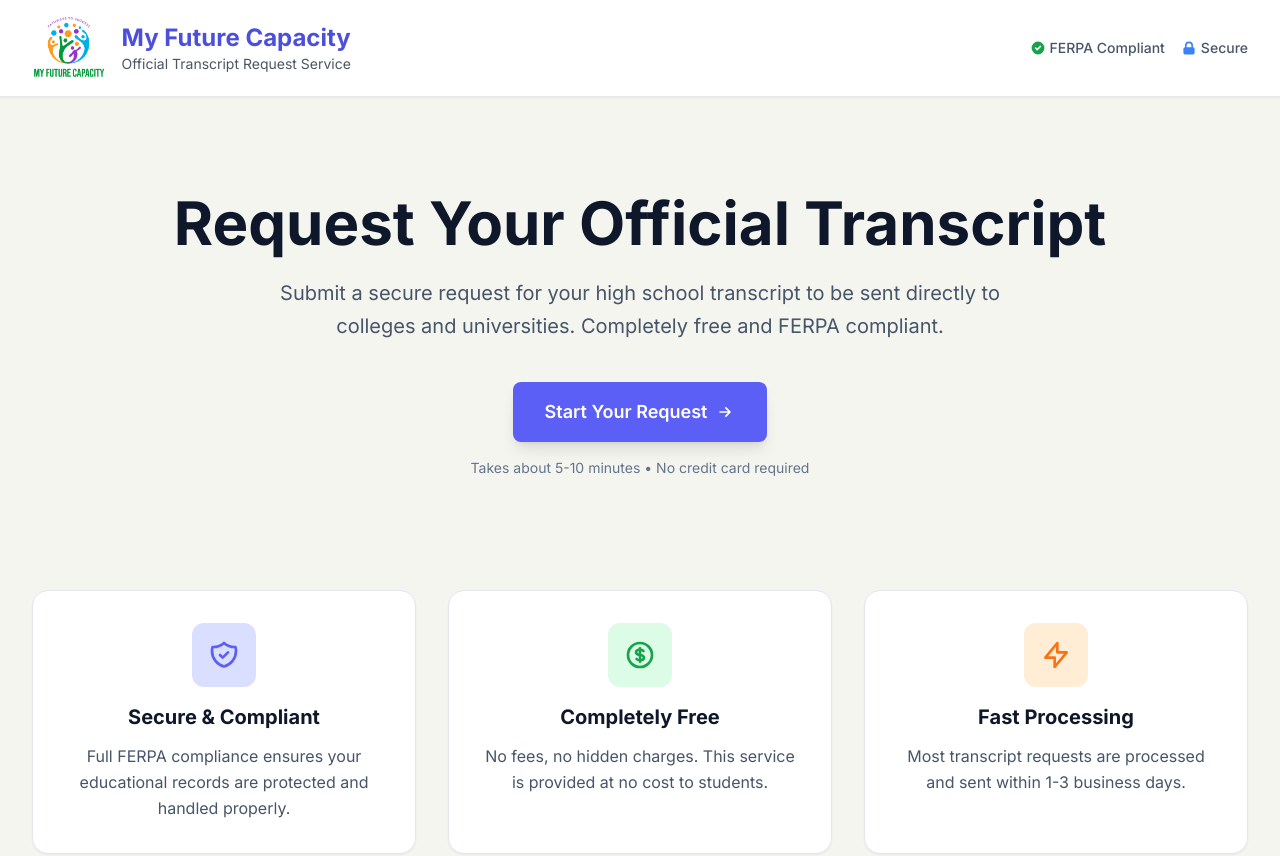
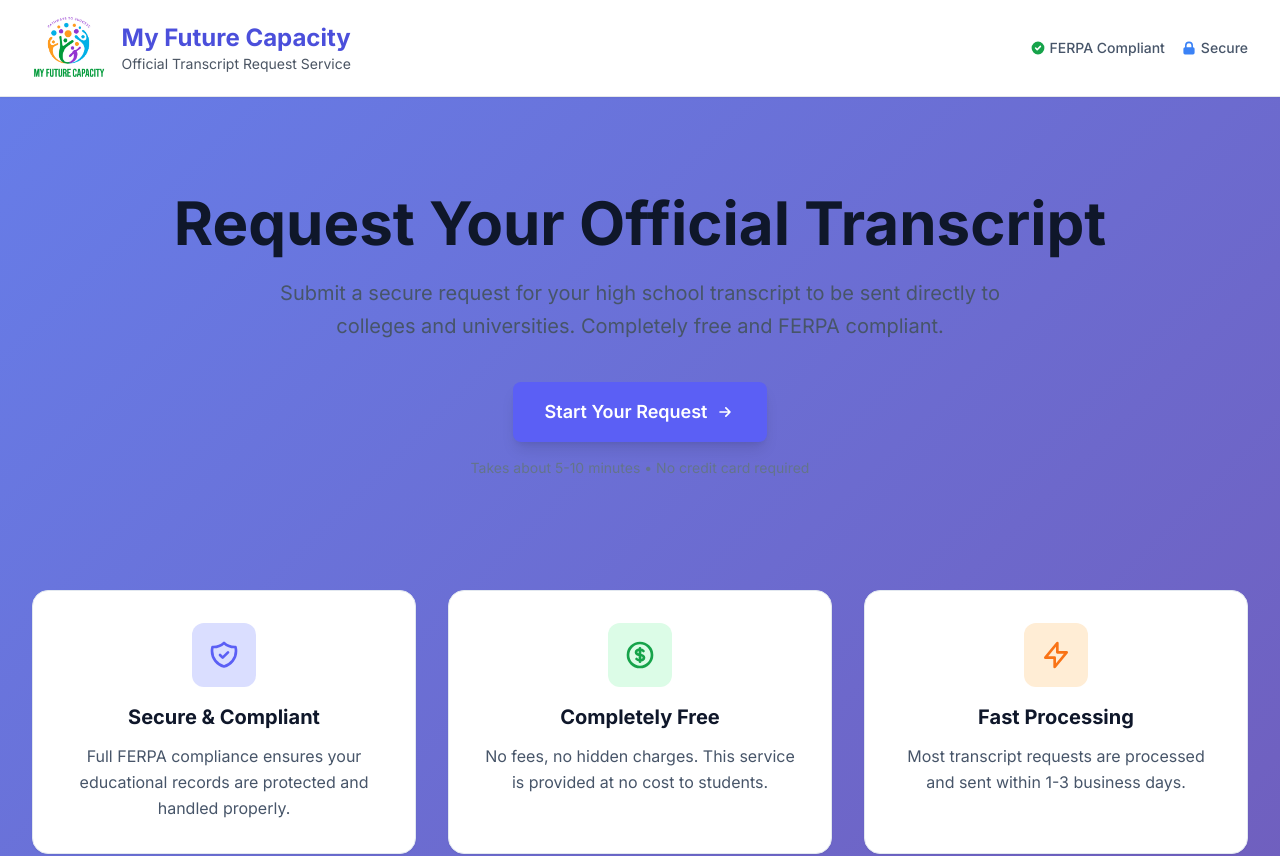
Before and after one commit to DrVM-CES/transcript-request-service, a Next.js app: page / in a window 1280 px wide. Shown: the top 856 px of the page. Built offline with nearby package versions, Linux system fonts and the light colour scheme.

Commit message:
Fix background to match MFC blue-to-purple gradient

```diff
--- a/src/app/globals.css
+++ b/src/app/globals.css
@@ -6,7 +6,6 @@
 
 :root {
   --foreground-rgb: 31, 41, 55; /* gray-800 */
-  --mfc-cream: 245, 245, 240; /* #F5F5F0 - MFC background */
 }
 
 * {
@@ -26,7 +25,7 @@ body {
   font-size: 1rem;
   line-height: 1.6;
   color: rgb(var(--foreground-rgb));
-  background: rgb(var(--mfc-cream));
+  background: linear-gradient(135deg, #667eea 0%, #764ba2 100%);
   min-height: 100vh;
 }
 
--- a/src/app/layout.tsx
+++ b/src/app/layout.tsx
@@ -18,7 +18,7 @@ export default function RootLayout({
   return (
     <html lang="en">
       <body className={inter.className}>
-        <div className="min-h-screen" style={{ backgroundColor: '#F5F5F0' }}>
+        <div className="min-h-screen">
           <header className="bg-white border-b border-gray-200 shadow-sm">
             <div className="max-w-7xl mx-auto px-4 sm:px-6 lg:px-8">
               <div className="flex justify-between items-center h-24">
```
